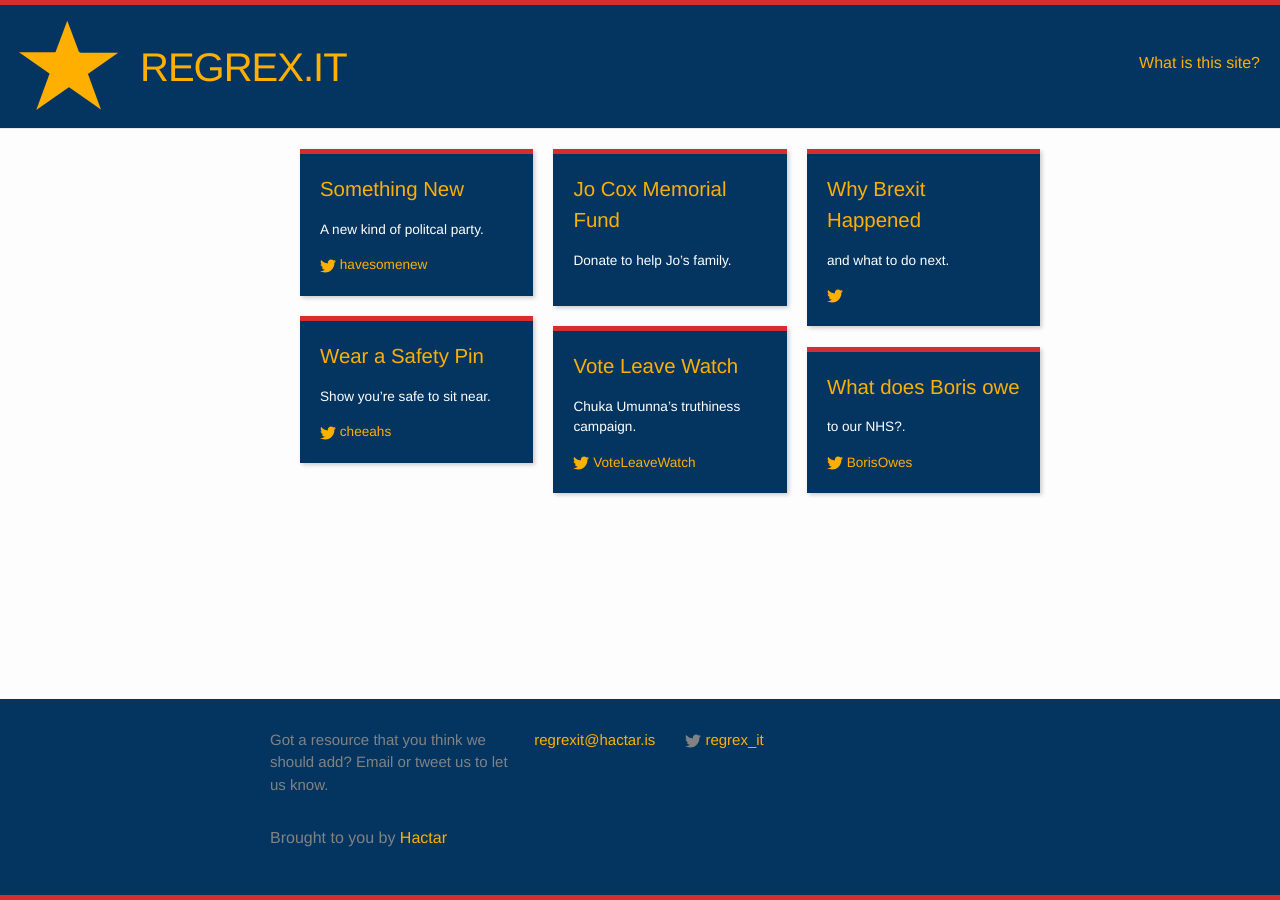
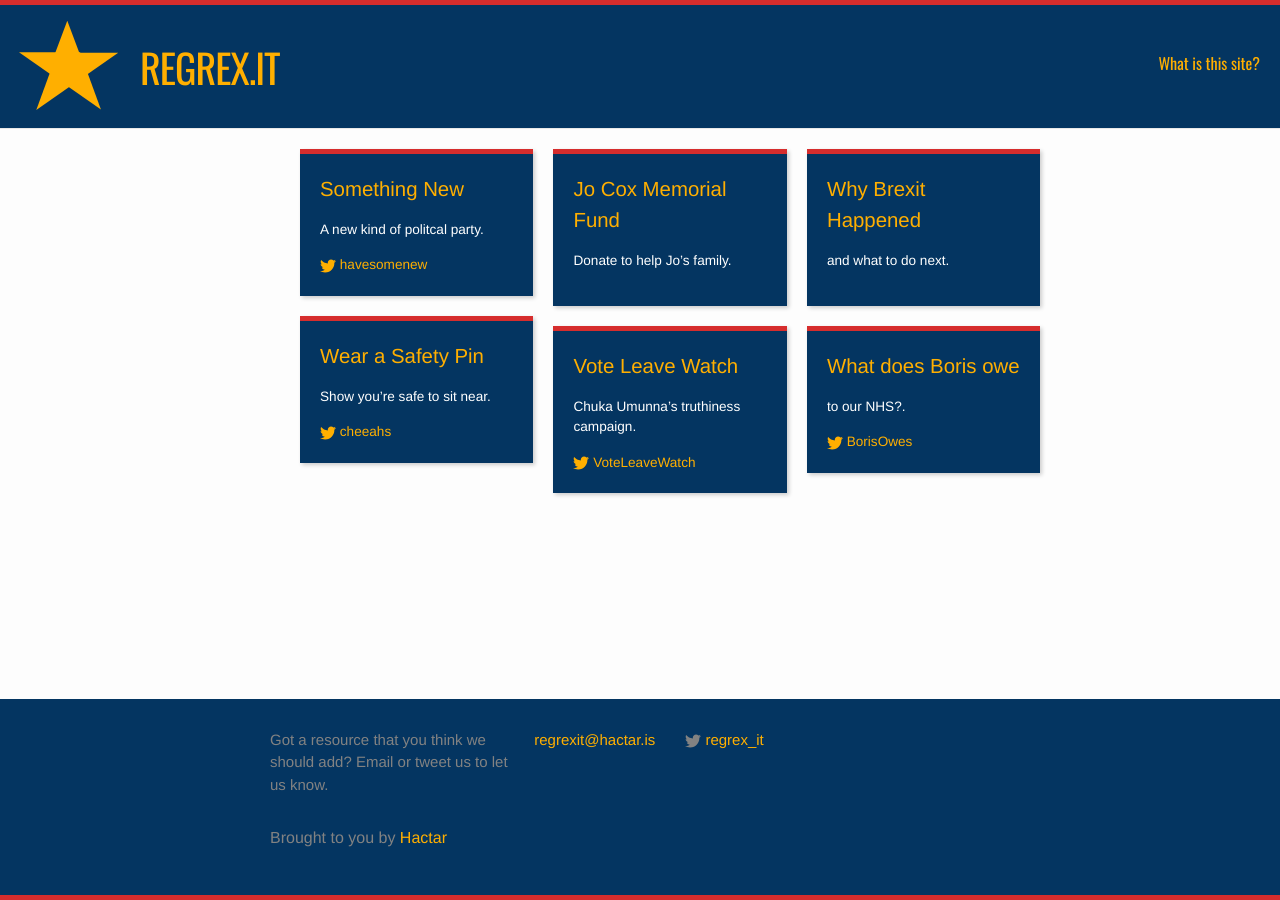
Before and after one commit to hactar-is/regex.it, a Jekyll site: the page built from index.html, in a window 1280 px wide. Built offline with Jekyll 4.4.1, drawn with Linux system fonts in a browser that asks for light colours.

Commit message:
Nicer font in the header.

```diff
--- a/_includes/head.html
+++ b/_includes/head.html
@@ -5,7 +5,7 @@
 
   <title>{% if page.title %}{{ page.title | escape }}{% else %}{{ site.title | escape }}{% endif %}</title>
   <meta name="description" content="Regretting Brexit? {% if page.excerpt %}{{ page.excerpt | strip_html | strip_newlines | truncate: 160 }}{% else %}{{ site.description }}{% endif %}">
-
+  <link href='https://fonts.googleapis.com/css?family=Oswald' rel='stylesheet' type='text/css'>
   <link rel="stylesheet" href="{{ "/css/main.css" | prepend: site.baseurl }}">
   <link rel="canonical" href="{{ page.url | replace:'index.html','' | prepend: site.baseurl | prepend: site.url }}">
   <link rel="alternate" type="application/rss+xml" title="{{ site.title }}" href="{{ "/feed.xml" | prepend: site.baseurl | prepend: site.url }}">
--- a/_sass/_layout.scss
+++ b/_sass/_layout.scss
@@ -136,6 +136,7 @@
 
 
 .site-header {
+    font-family: "Oswald", "Helvetica Neue", Helvetica, Arial, sans-serif;
     border-top: 5px solid $red;
     border-bottom: 1px solid $grey-color-light;
     min-height: 122px;
--- a/index.html
+++ b/index.html
@@ -10,7 +10,7 @@
                 <a href="{{ _.link }}">{{ _.title }}</a>
             </h2>
             <p>{{ _.content }}</p>
-            {% if _.twitter %}
+            {% if _.twitter and _.twitter != '' %}
                 {% include icon-twitter.html username=_.twitter %}
             {% endif %}
         </div>
```
Also changed, not shown: _links/5-ted-why.markdown (line endings or trailing spaces).
